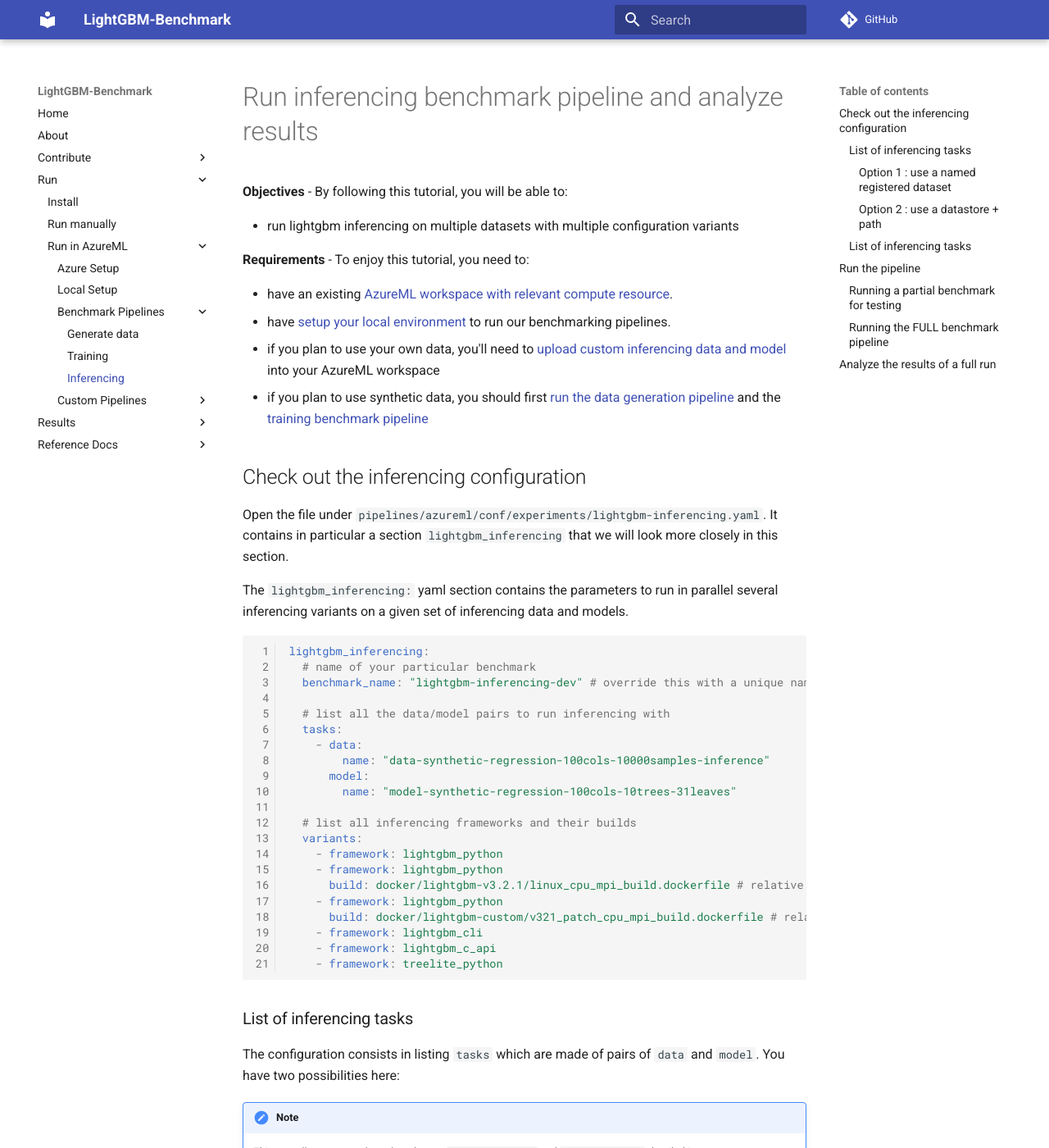
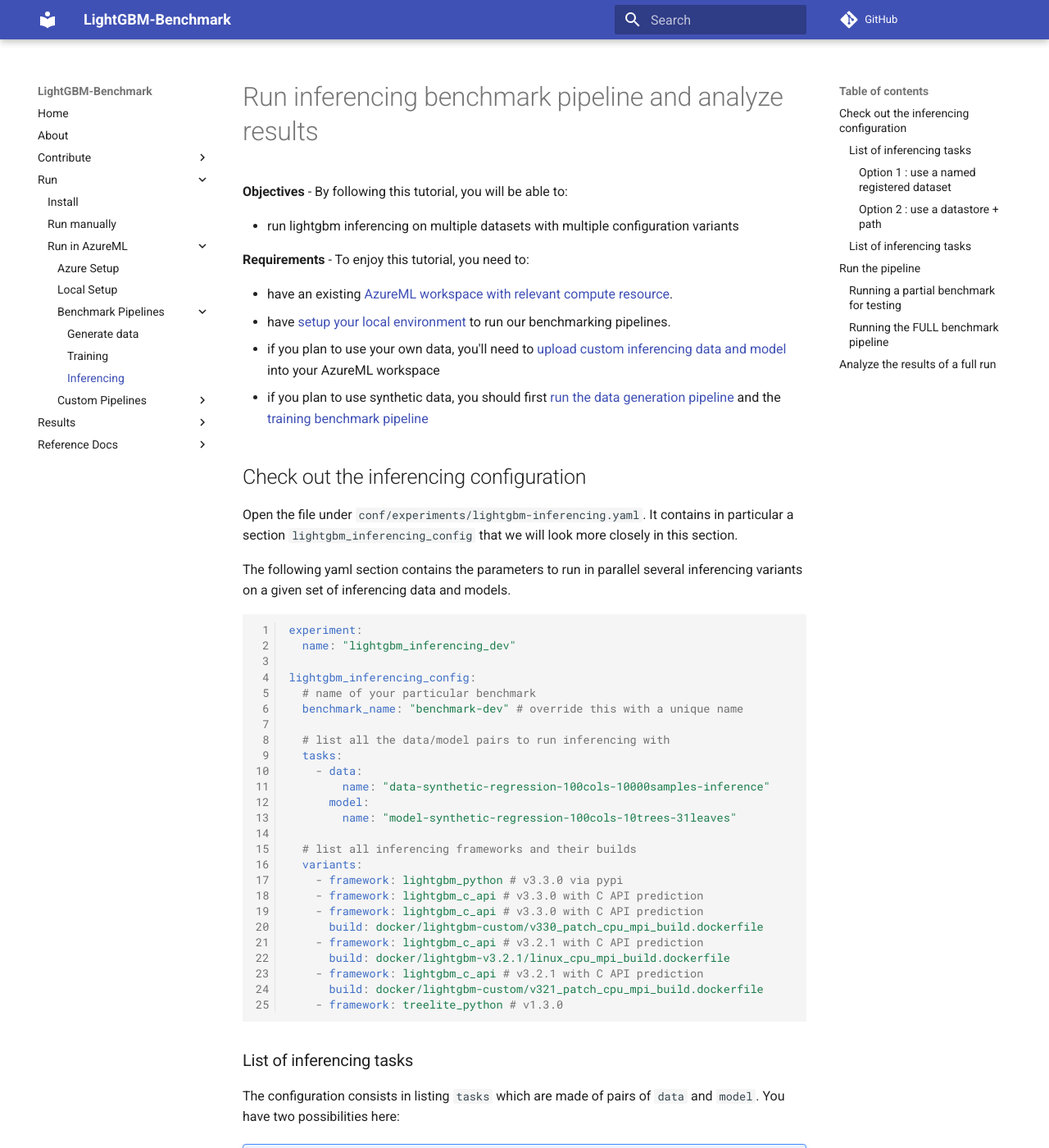
Before and after one commit to microsoft/lightgbm-benchmark, an MkDocs documentation site: the page built from docs/run/azureml/benchmark-inferencing.md, in a window 1280 px wide and 1400 px high. Shown: the whole window at 82% size. Built offline with MkDocs 1.6.1 and Material for MkDocs 9.7.7, drawn with Linux system fonts in a browser that asks for light colours; comment, search, counter and statistics services are not loaded; some of the changed text lies outside the part shown.

Commit message:
verify all docs

````diff
--- a/docs/run/azureml/benchmark-inferencing.md
+++ b/docs/run/azureml/benchmark-inferencing.md
@@ -13,14 +13,17 @@
 
 ## Check out the inferencing configuration
 
-Open the file under `pipelines/azureml/conf/experiments/lightgbm-inferencing.yaml`. It contains in particular a section `lightgbm_inferencing` that we will look more closely in this section.
+Open the file under `conf/experiments/lightgbm-inferencing.yaml`. It contains in particular a section `lightgbm_inferencing_config` that we will look more closely in this section.
 
-The `lightgbm_inferencing:` yaml section contains the parameters to run in parallel several inferencing variants on a given set of inferencing data and models.
+The following yaml section contains the parameters to run in parallel several inferencing variants on a given set of inferencing data and models.
 
 ```yaml
-lightgbm_inferencing:
+experiment:
+  name: "lightgbm_inferencing_dev"
+
+lightgbm_inferencing_config:
   # name of your particular benchmark
-  benchmark_name: "lightgbm-inferencing-dev" # override this with a unique name
+  benchmark_name: "benchmark-dev" # override this with a unique name
 
   # list all the data/model pairs to run inferencing with
   tasks:
@@ -31,14 +34,15 @@
 
   # list all inferencing frameworks and their builds
   variants:
-    - framework: lightgbm_python
-    - framework: lightgbm_python
-      build: docker/lightgbm-v3.2.1/linux_cpu_mpi_build.dockerfile # relative to repo root
-    - framework: lightgbm_python
-      build: docker/lightgbm-custom/v321_patch_cpu_mpi_build.dockerfile # relative to repo root
-    - framework: lightgbm_cli
-    - framework: lightgbm_c_api
-    - framework: treelite_python
+    - framework: lightgbm_python # v3.3.0 via pypi
+    - framework: lightgbm_c_api # v3.3.0 with C API prediction
+    - framework: lightgbm_c_api # v3.3.0 with C API prediction
+      build: docker/lightgbm-custom/v330_patch_cpu_mpi_build.dockerfile
+    - framework: lightgbm_c_api # v3.2.1 with C API prediction
+      build: docker/lightgbm-v3.2.1/linux_cpu_mpi_build.dockerfile
+    - framework: lightgbm_c_api # v3.2.1 with C API prediction
+      build: docker/lightgbm-custom/v321_patch_cpu_mpi_build.dockerfile
+    - framework: treelite_python # v1.3.0
 ```
 
 ### List of inferencing tasks
@@ -84,32 +88,32 @@
 ```yaml
   # list all inferencing frameworks and their builds
   variants:
-    - framework: lightgbm_python
-    - framework: lightgbm_python
-      build: docker/lightgbm-v3.2.1/linux_cpu_mpi_build.dockerfile # relative to repo root
-    - framework: lightgbm_python
-      build: docker/lightgbm-custom/v321_patch_cpu_mpi_build.dockerfile # relative to repo root
-    - framework: lightgbm_cli
-    - framework: lightgbm_c_api
-    - framework: treelite_python
+    - framework: lightgbm_python # v3.3.0 via pypi
+    - framework: lightgbm_c_api # v3.3.0 with C API prediction
+    - framework: lightgbm_c_api # v3.3.0 with C API prediction
+      build: docker/lightgbm-custom/v330_patch_cpu_mpi_build.dockerfile
+    - framework: lightgbm_c_api # v3.2.1 with C API prediction
+      build: docker/lightgbm-v3.2.1/linux_cpu_mpi_build.dockerfile
+    - framework: lightgbm_c_api # v3.2.1 with C API prediction
+      build: docker/lightgbm-custom/v321_patch_cpu_mpi_build.dockerfile
+    - framework: treelite_python # v1.3.0
 ```
 
 We only support a limited set of frameworks. Each framework should correspond to a folder under `src/scripts/inferencing/`. For those of those framework, the pipeline will automatically add model transformation steps (ex: treelite needs to pre-compile the model).
 
-For each framework, you can override the build by specifying a dockerfile under the `build:` field.
+For each framework, you can override the build by specifying a dockerfile under the `build:` field. The path to this docker is relative to the repository root.
 
 ## Run the pipeline
 
 !!! warning
-    To execute, run from the `pipelines/azureml/` subdirectory.
-    For this section, we'll use `myaml` as the name for the AzureML reference config files you created during [local setup](local-setup.md).
+    For this section, we'll use `custom` as the name for the AzureML reference config files you created during [local setup](local-setup.md).
 
 ### Running a partial benchmark for testing
 
 Running the pipeline consists in launching a python script with the pipeline configuration file.
 
 ```bash
-python pipelines/lightgbm_inferencing.py --config-dir ./conf --config-name experiments/lightgbm-inferencing run.submit=True aml=myaml compute=myaml
+python src/pipelines/azureml/lightgbm_inferencing.py --exp-config conf/experiments/lightgbm-inferencing.yaml
 ```
 
 The python script will build a pipeline based on the collection of manual scripts, each running in its own python environment. The configuration for the parameters from each scripts will be provided from the configuration file in `conf/experiments/lightgbm-inferencing.yaml`.
@@ -118,12 +122,12 @@
 
 ### Running the FULL benchmark pipeline
 
-The configuration we explored above is a reduction of the full benchmark configuration that you will find under `pipelines/azureml/conf/experiments/benchmarks/lightgbm-inferencing.yaml`. **IMPORTANT**: notice the change of path here, under `benchmarks/`.
+The configuration we explored above is a reduction of the full benchmark configuration that you will find under `conf/experiments/benchmarks/lightgbm-inferencing.yaml`. **IMPORTANT**: notice the change of path here, under `benchmarks/`.
 
 The list in this benchmark config file corresponds to the default settings used when running the [data generation pipeline](generate-synthetic-data.md) and the [training benchmark pipeline](benchmark-training.md).
 
 ```bash
-python pipelines/lightgbm_inferencing.py --config-dir ./conf --config-name experiments/benchmarks/lightgbm-inferencing run.submit=True aml=myaml compute=myaml
+python src/pipelines/azureml/lightgbm_inferencing.py --exp-config conf/experiments/benchmarks/lightgbm-inferencing.yaml
 ```
 
 !!! important
````
Also changed, not shown: docs/run/azureml/generate-synthetic-data.md (+12 -8 lines), docs/run/azureml/local-setup.md (+10 -32 lines), docs/run/azureml/train-on-your-data.md (+35 -33 lines), docs/run/azureml/upload-your-data.md (line endings or trailing spaces), 3 other files.
